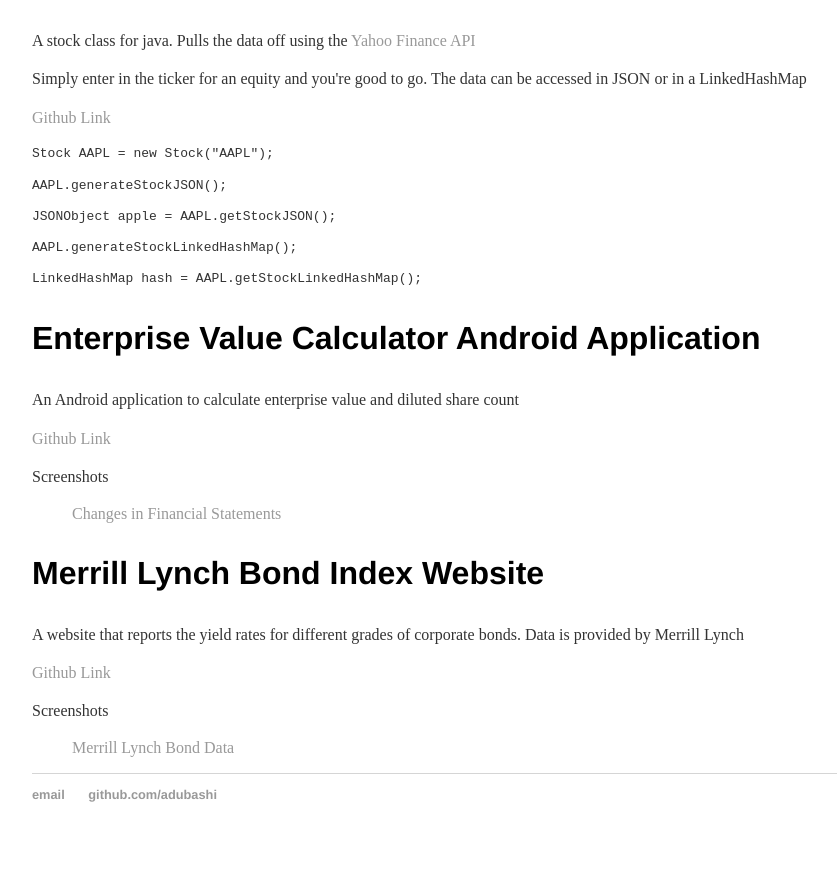
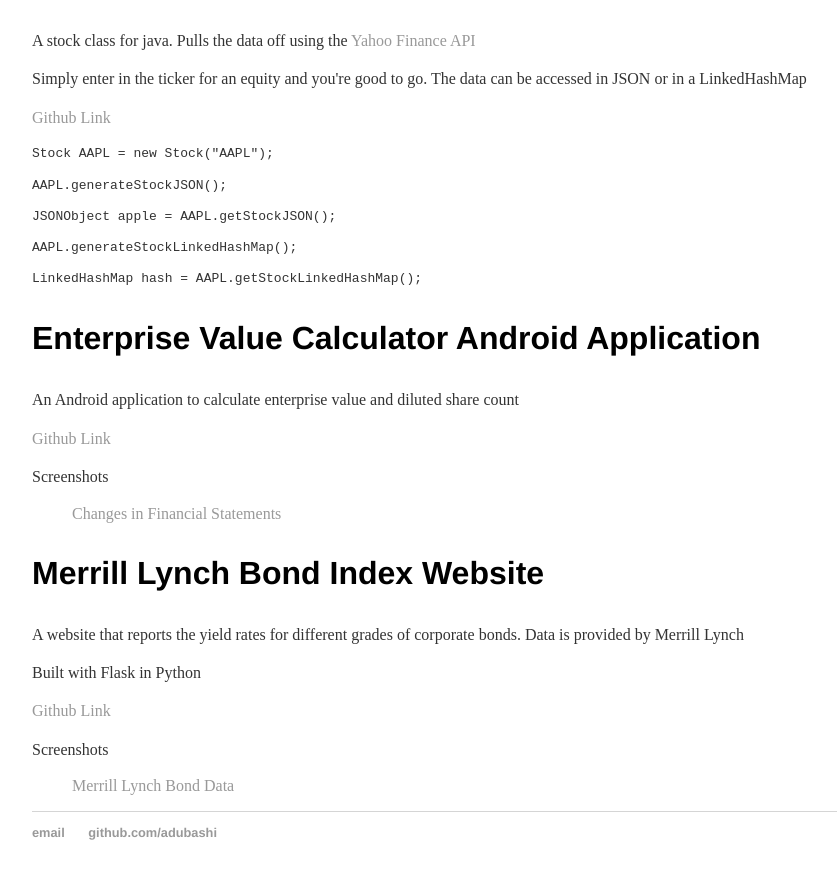
Before and after one commit to adubashi/adubashi.github.io, a Jekyll site: the page built from projects/index.html, in a window 1280 px wide and 900 px high, scrolled down 1088 px. Shown: the top 879 px of the window, without its empty margins (160-997 px from the left). Built offline with Jekyll 4.4.1, drawn with Linux system fonts in a browser that asks for light colours; a script that is not in the unit is left out.

Commit message:
Update index.html

```diff
--- a/projects/index.html
+++ b/projects/index.html
@@ -57,6 +57,7 @@
 <div class="merrill">
 <h3>Merrill Lynch Bond Index Website</h3>
 <p>A website that reports the yield rates for different grades of corporate bonds. Data is provided by Merrill Lynch</p>
+<p>Built with Flask in Python</p>
 <p><a href="https://github.com/adubashi/merrillLynchBondIndex">Github Link</a></p>
 <p> Screenshots</p>
 <blockquote class="imgur-embed-pub" lang="en" data-id="a/RGjfy"><a href="//imgur.com/a/RGjfy">Merrill Lynch Bond Data</a></blockquote><script async src="//s.imgur.com/min/embed.js" charset="utf-8"></script>
```
